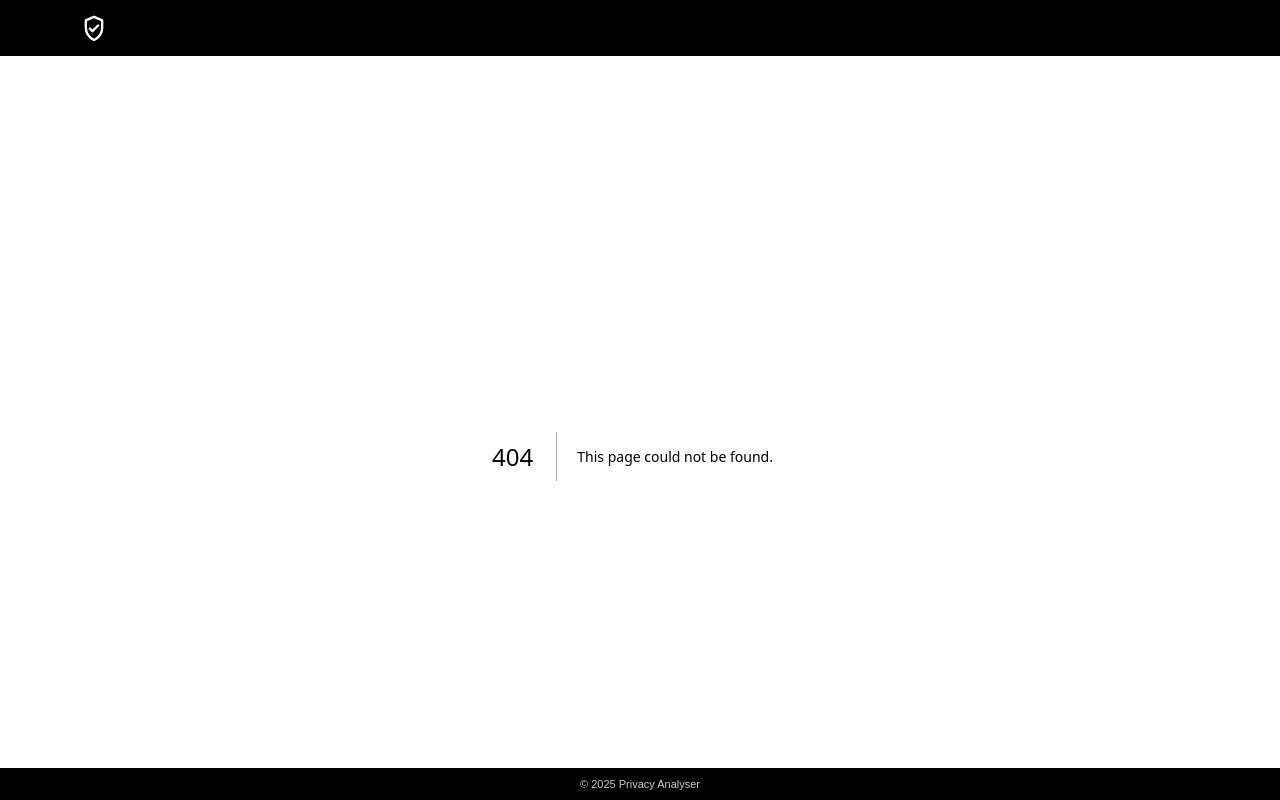
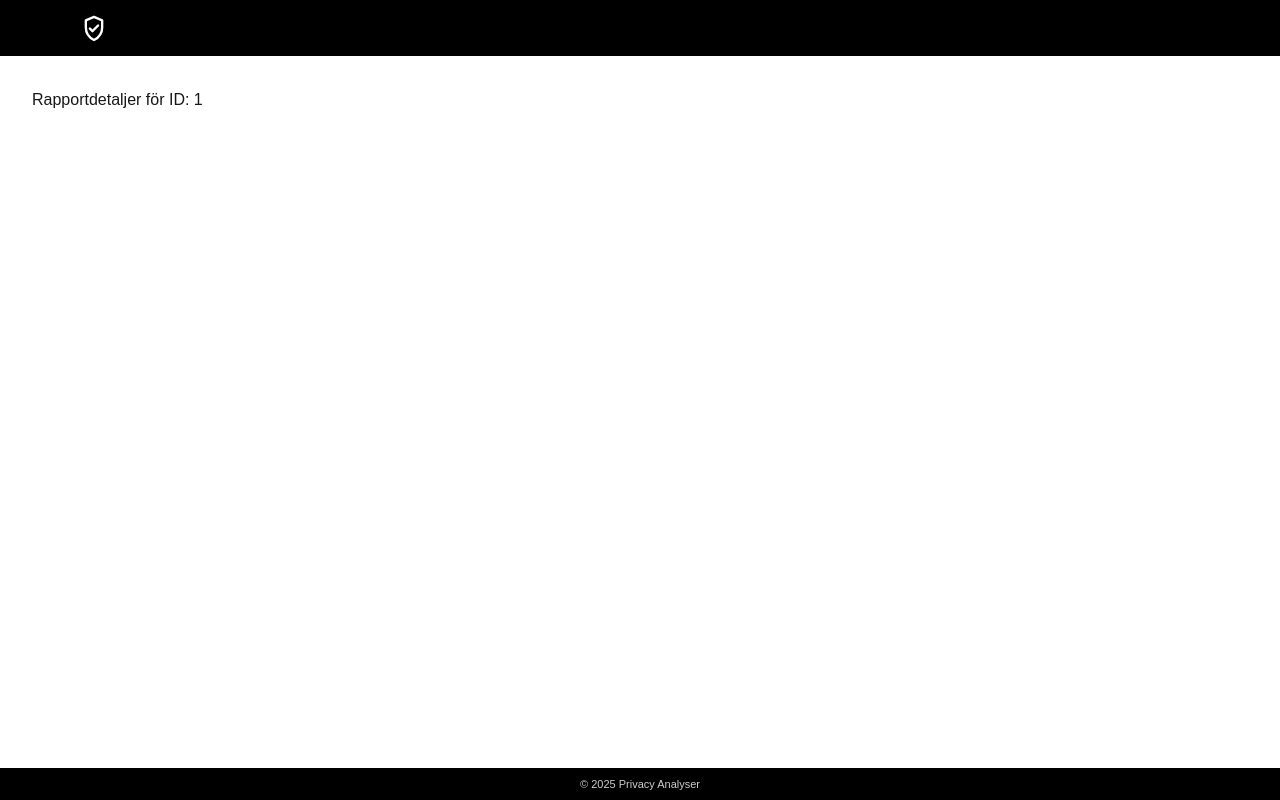
Before and after one commit to TegelConsulting/privacy-analyser, a Next.js app: page /report-details/1 in a window 1280 px wide. Before the commit this address had no page. Built offline with nearby package versions, Linux system fonts and the light colour scheme.

Commit message:
chore: setup base for report details page

```diff
--- /dev/null
+++ b/src/app/report-details/[id]/details.css
@@ -0,0 +1,4 @@
+.report-details {
+  padding: 2rem;
+  font-family: sans-serif;
+}
--- /dev/null
+++ b/src/app/report-details/[id]/page.tsx
@@ -0,0 +1,9 @@
+import "./details.css";
+
+export default function ReportDetailsPage({ params }: { params: { id: string } }) {
+  return (
+    <main className="report-details">
+      <h1>Rapportdetaljer för ID: {params.id}</h1>
+    </main>
+  );
+}
```
